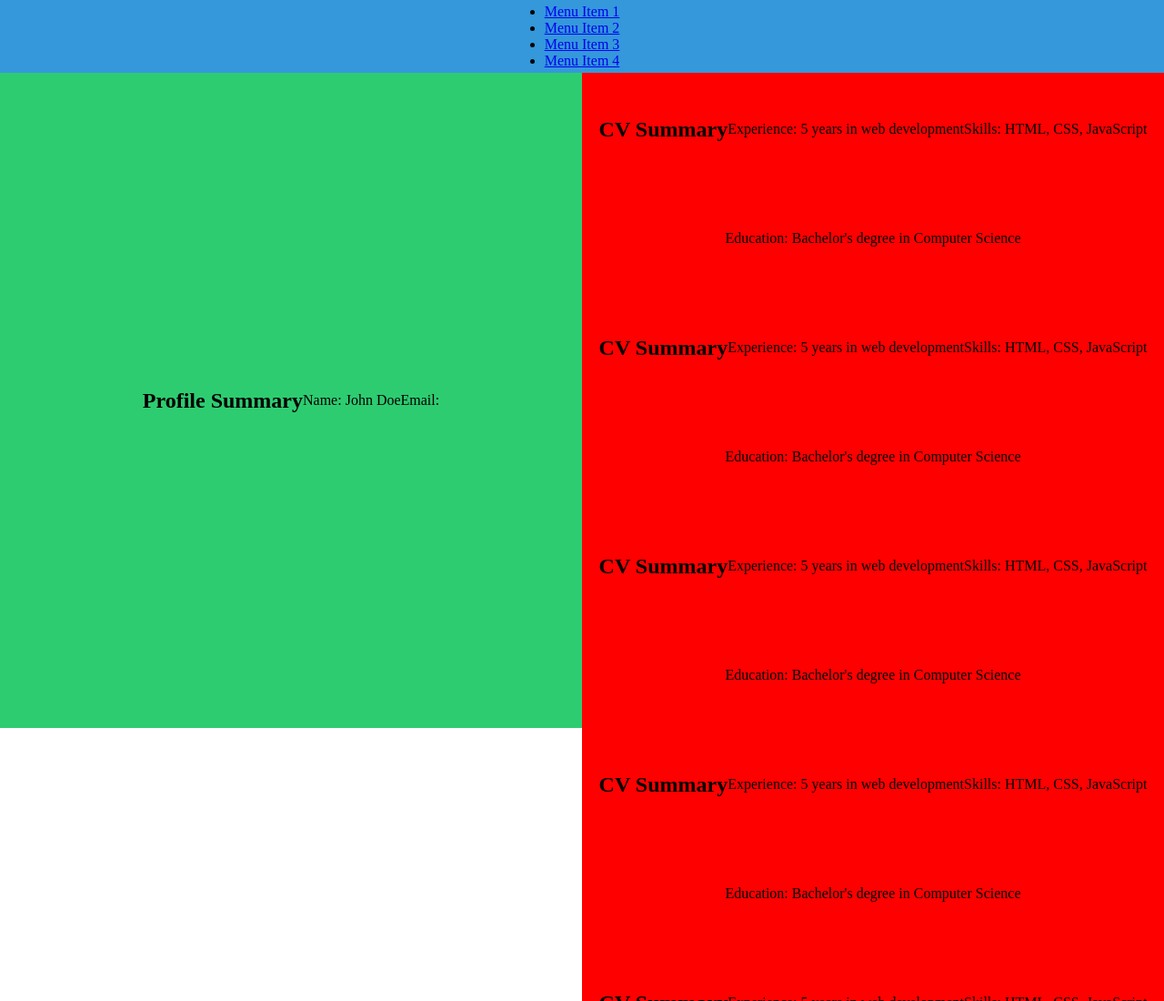
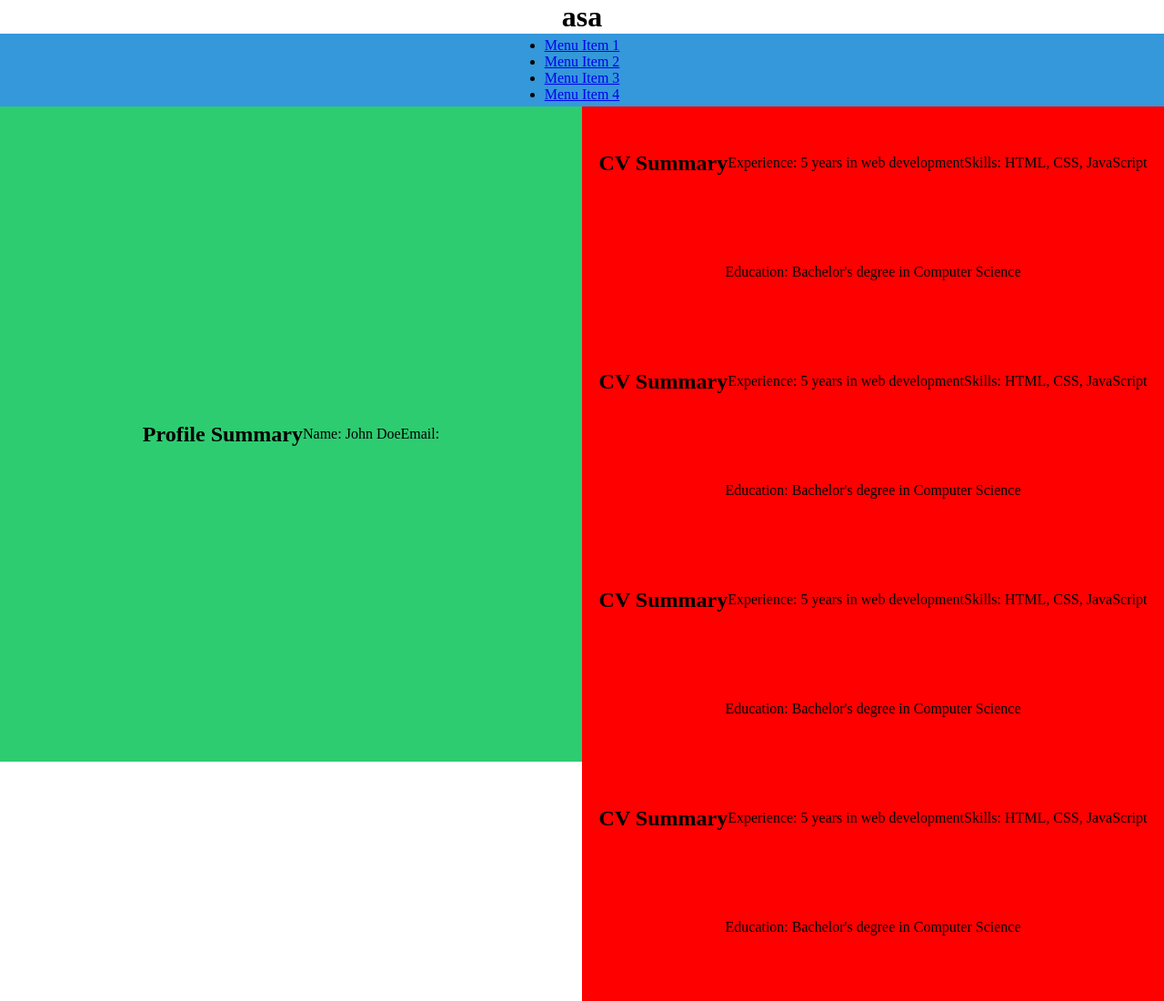
Before and after one commit to NatillaPunk/portfolio, a website built with Vite: page index.html in a window 1280 px wide. Shown: the top 1100 px of the page at 91% size. Built offline with nearby package versions, Linux system fonts and the light colour scheme.

Commit message:
branch_test

```diff
--- a/index.html
+++ b/index.html
@@ -6,6 +6,7 @@
     <link rel="stylesheet" href="css/style.css">
 </head>
 <body>
+    <h1>asa</h1>
     <nav class="layout-navbar">
         <div class="layout-menu">
             <ul>
```
